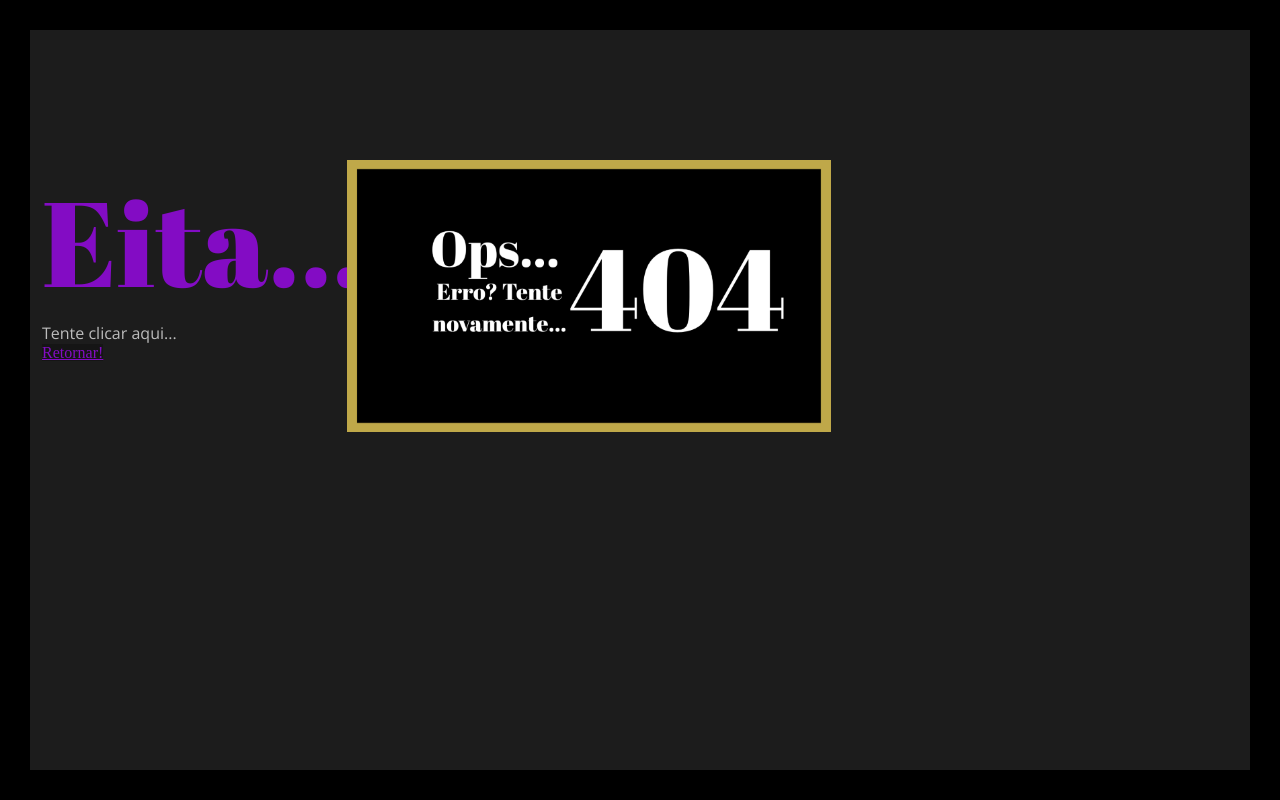
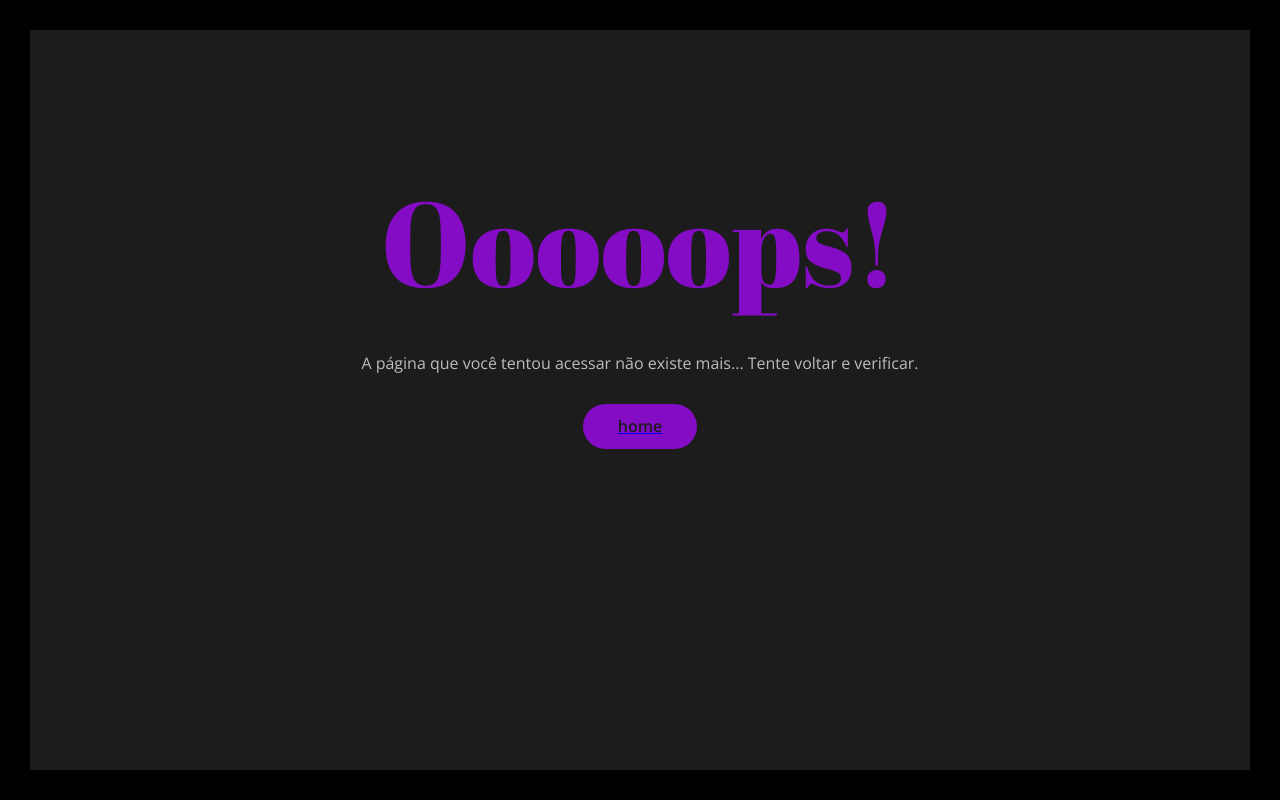
Before and after one commit to ShimonOrion/websiteportifolio, a plain HTML site: page html+css+js/404.html in a window 1280 px wide. Drawn offline with nearby package versions, Linux system fonts and the light colour scheme.

Commit message:
Finalinzando site

```diff
--- a/html+css+js/404.html
+++ b/html+css+js/404.html
@@ -9,27 +9,35 @@
       href="https://fonts.googleapis.com/css2?family=Abril+Fatface&family=Open+Sans:ital,wght@0,300..800;1,300..800&display=swap"
       rel="stylesheet"
     />
-    <link
-      rel="stylesheet"
-      type="text/css"
-      href="../css/bootstrap-grid.min.css"
-    />
+    <link rel="stylesheet" type="text/css" href="css/bootstrap-grid.min.css" />
     <link href="https://unpkg.com/aos@2.3.1/dist/aos.css" rel="stylesheet" />
     <link rel="stylesheet" type="text/css" href="css/main.css" />
     <title>Daniel Bacelar - Error 404</title>
   </head>
   <body>
     <div class="db-page-wrapper">
-      <div class="db-section-offset-top db-section-sobre">
+      <div class="db-section-offset-top db-section-sobre db-404">
         <div class="container-fluid">
           <div class="row">
-            <div class="col-12 col-sm-12 col-lg-3 offset-lg2">
-              <h1 class="db-title db-text-violet db-title-xlarge">Eita...</h1>
-              <p class="db-text-light">Tente clicar aqui...</p>
-              <a href="index.html" class="db-btn-dark">Retornar!</a>
-            </div>
-            <div class="col-12 col-sm-12 col-lg-5">
-              <img src="images/error404.png" class="db-img-responsive" />
+            <div
+              class="col-10 offset-1 col-sm-10 offset-sm-1 col-lg-10 offset-lg-1"
+            >
+              <h1
+                class="db-title db-text-violet db-title-xlarge db-mar-bottom-30"
+              >
+                Ooooops!
+              </h1>
+              <p class="db-text-light db-mar-top-30 db-mar-bottom-30">
+                A página que você tentou acessar não existe mais... Tente voltar
+                e verificar.
+              </p>
+              <a class="db-mar-top-30" href="index.html"
+                ><button
+                  class="db-btn db-btn-large db-btn-violet db-mar-top-15"
+                >
+                  Home
+                </button></a
+              >
             </div>
           </div>
         </div>
--- a/html+css+js/css/main.css
+++ b/html+css+js/css/main.css
@@ -959,6 +959,15 @@ img.db-gallery-frame {
   position: relative;
 }
 
+.db-404 h1,
+.db-404 p {
+  text-align: center;
+}
+
+.db-404 .db-btn {
+  margin: 15px auto;
+}
+
 .db-title-xlarge {
   font-size: 90px;
 }
```
Also changed, not shown: html+css+js/index.html (+1 -1 lines), html+css+js/pages/portfolio.html (+1 -1 lines), html+css+js/pages/portfolio/dbprojetosite.html (+1 -1 lines), html+css+js/pages/sobre.html (+3 -3 lines).
